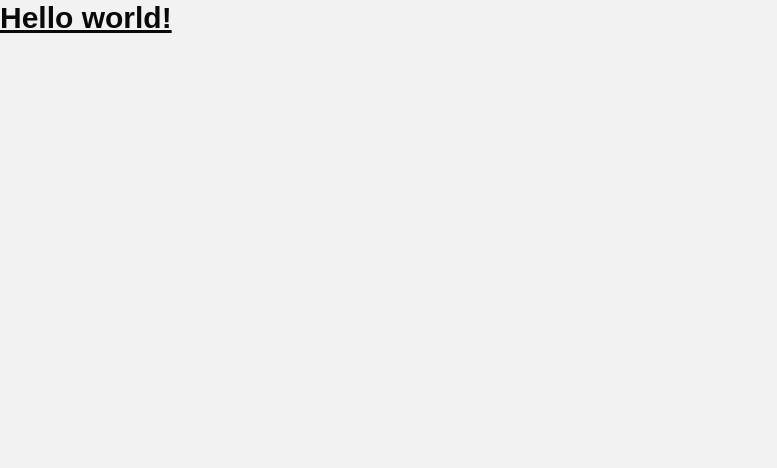
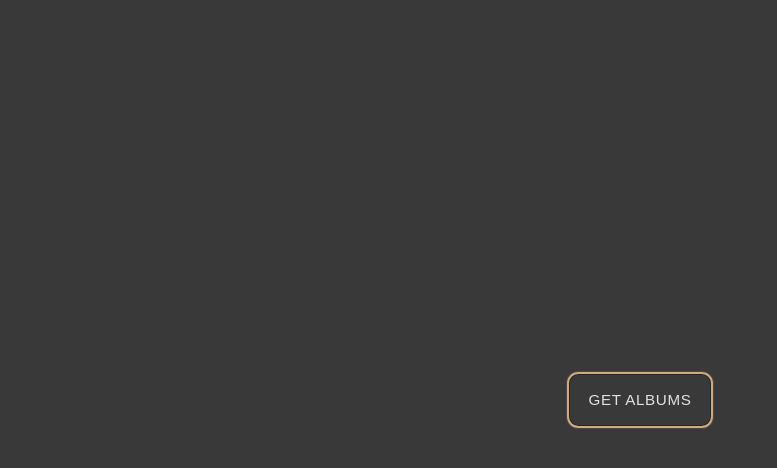
Before and after one commit to pmfgomes/innous-code-frontend-challenge, a React (Vite) app: page / in a window 1280 px wide. Shown: the top 468 px of the page, without its empty margins (0-777 px from the left). Built offline with nearby package versions, Linux system fonts and the light colour scheme.

Commit message:
feat: implement albums route and button link component

```diff
--- a/src/App.tsx
+++ b/src/App.tsx
@@ -1,3 +1,9 @@
+import { ButtonLink } from "@/components/button-link";
+
 export default function App() {
-  return <h1 className="text-3xl font-bold underline">Hello world!</h1>;
+  return (
+    <main className="flex min-h-screen items-center justify-center bg-[#393939] px-6 py-10">
+      <ButtonLink path="/albums">Get Albums</ButtonLink>
+    </main>
+  );
 }
--- /dev/null
+++ b/src/components/button-link.tsx
@@ -0,0 +1,27 @@
+import { Link } from "@tanstack/react-router";
+import type { ReactNode } from "react";
+
+import { buttonVariants } from "@/components/ui/button";
+import { cn } from "@/lib/utils";
+import type { FileRouteTypes } from "@/routeTree.gen";
+
+interface ButtonLinkProps {
+  children: ReactNode;
+  className?: string;
+  path: FileRouteTypes["to"];
+}
+
+export function ButtonLink({ children, className, path }: ButtonLinkProps) {
+  return (
+    <Link
+      to={path}
+      className={cn(
+        buttonVariants({ variant: "outline", size: "lg" }),
+        "min-h-14 rounded-[0.7rem] border-2 border-brand-gold bg-transparent px-5 text-[0.95rem] font-normal tracking-[0.04em] text-white/85 uppercase shadow-[inset_0_0_0_1px_rgba(34,34,34,0.88),0_0_0_1px_rgba(209,169,124,0.12)] transition-[transform,background-color,color,box-shadow] duration-200 hover:scale-[1.01] hover:bg-white/[0.03] hover:text-white focus-visible:ring-2 focus-visible:ring-brand-gold/40 focus-visible:ring-offset-2 focus-visible:ring-offset-[#393939] dark:border-brand-gold dark:bg-transparent dark:text-white/85",
+        className
+      )}
+    >
+      {children}
+    </Link>
+  );
+}
--- a/src/routeTree.gen.ts
+++ b/src/routeTree.gen.ts
@@ -9,8 +9,14 @@
 // Additionally, you should also exclude this file from your linter and/or formatter to prevent it from being checked or modified.
 
 import { Route as rootRouteImport } from "./routes/__root"
+import { Route as AlbumsRouteImport } from "./routes/albums"
 import { Route as IndexRouteImport } from "./routes/index"
 
+const AlbumsRoute = AlbumsRouteImport.update({
+  id: "/albums",
+  path: "/albums",
+  getParentRoute: () => rootRouteImport,
+} as any)
 const IndexRoute = IndexRouteImport.update({
   id: "/",
   path: "/",
@@ -19,28 +25,39 @@ const IndexRoute = IndexRouteImport.update({
 
 export interface FileRoutesByFullPath {
   "/": typeof IndexRoute
+  "/albums": typeof AlbumsRoute
 }
 export interface FileRoutesByTo {
   "/": typeof IndexRoute
+  "/albums": typeof AlbumsRoute
 }
 export interface FileRoutesById {
   __root__: typeof rootRouteImport
   "/": typeof IndexRoute
+  "/albums": typeof AlbumsRoute
 }
 export interface FileRouteTypes {
   fileRoutesByFullPath: FileRoutesByFullPath
-  fullPaths: "/"
+  fullPaths: "/" | "/albums"
   fileRoutesByTo: FileRoutesByTo
-  to: "/"
-  id: "__root__" | "/"
+  to: "/" | "/albums"
+  id: "__root__" | "/" | "/albums"
   fileRoutesById: FileRoutesById
 }
 export interface RootRouteChildren {
   IndexRoute: typeof IndexRoute
+  AlbumsRoute: typeof AlbumsRoute
 }
 
 declare module "@tanstack/react-router" {
   interface FileRoutesByPath {
+    "/albums": {
+      id: "/albums"
+      path: "/albums"
+      fullPath: "/albums"
+      preLoaderRoute: typeof AlbumsRouteImport
+      parentRoute: typeof rootRouteImport
+    }
     "/": {
       id: "/"
       path: "/"
@@ -53,6 +70,7 @@ declare module "@tanstack/react-router" {
 
 const rootRouteChildren: RootRouteChildren = {
   IndexRoute: IndexRoute,
+  AlbumsRoute: AlbumsRoute,
 }
 export const routeTree = rootRouteImport
   ._addFileChildren(rootRouteChildren)
--- /dev/null
+++ b/src/routes/albums.tsx
@@ -0,0 +1,15 @@
+import { createFileRoute } from "@tanstack/react-router";
+
+export const Route = createFileRoute("/albums")({
+  component: AlbumsPage,
+});
+
+function AlbumsPage() {
+  return (
+    <main className="flex min-h-screen items-center justify-center bg-brand-off-white px-6 py-10 text-brand-black">
+      <div className="rounded-2xl border border-brand-gold/50 bg-white/70 px-8 py-6 text-center shadow-[0_18px_40px_rgba(26,26,26,0.08)] backdrop-blur-sm">
+        <h1 className="text-3xl font-semibold tracking-[0.04em]">Albums</h1>
+      </div>
+    </main>
+  );
+}
```
